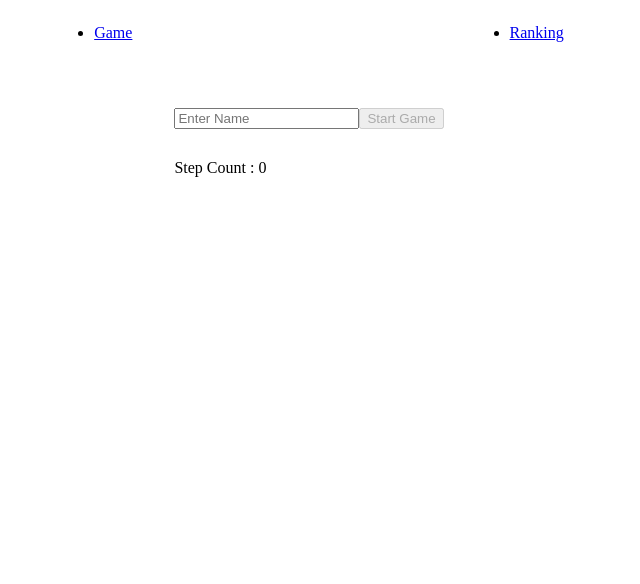
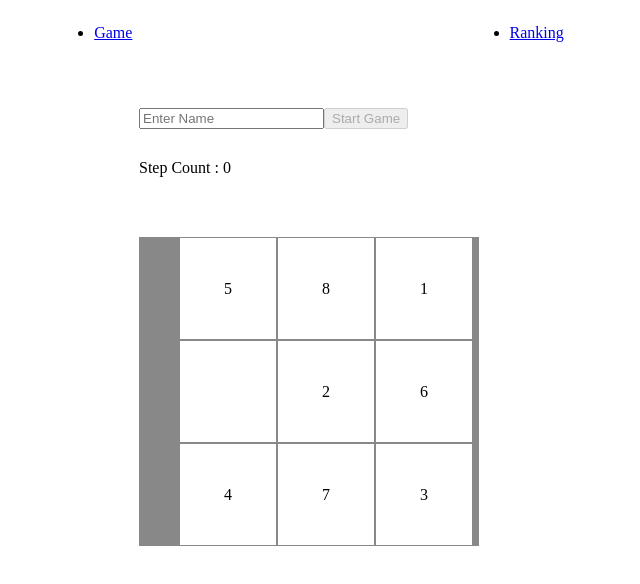
Before and after one commit to maureensayshi/To-do-List, a React app: page / in a window 1280 px wide. Shown: the whole page, without its empty margins (331-971 px from the left). Built offline with nearby package versions, Linux system fonts and the light colour scheme.

Commit message:
finish moving cell with rules

```diff
--- a/src/pages/Game/Game.js
+++ b/src/pages/Game/Game.js
@@ -1,14 +1,25 @@
 import React, {Component} from "react";
 import Form from "./Form.js";
+// import Puzzle from "./Puzzle.js";
 
 export default class Game extends Component {
   constructor(props) {
     super(props);
     this.state = {
-      inputValue:""
+      inputValue:"",
+      cellValue: [1, 2, 3, 4, 5, 6, 7, 8, ""]
     };
     this.handleChange = this.handleChange.bind(this);
     this.handleSubmit = this.handleSubmit.bind(this);
+    this.handleSwitch = this.handleSwitch.bind(this);
+  }
+
+  componentDidMount(){
+    this.initCellValue();
+  }
+  initCellValue(){
+    let cellValue = this.state.cellValue.sort(() => Math.random() - 0.5);
+    this.setState({cellValue: cellValue});
   }
   handleChange(e) {
     e.preventDefault();
@@ -18,6 +29,37 @@ export default class Game extends Component {
   handleSubmit(e){
     e.preventDefault();
     console.log("handle submit");
+  }
+  replaceNum(index, value){
+    let cellValue = this.state.cellValue;
+    cellValue[index] = value;
+    this.setState({cellValue: cellValue});
+  }
+  handleSwitch(i){
+    console.log("click index : " + i);
+    let curNum = this.state.cellValue[i];
+    let leftNum = this.state.cellValue[i -1];
+    let rightNum = this.state.cellValue[i + 1];
+    let topNum = this.state.cellValue[i - 3];
+    let bottomNum = this.state.cellValue[i + 3];
+
+    console.log(curNum, leftNum, rightNum, topNum, bottomNum);
+    if(leftNum === "" && i % 3){
+      this.replaceNum(i - 1, curNum);
+      this.replaceNum(i, "");
+    }
+    else if(rightNum === "" && 2 !== i % 3){
+      this.replaceNum(i + 1, curNum);
+      this.replaceNum(i, "");
+    }
+    else if(topNum === ""){
+      this.replaceNum(i - 3, curNum);
+      this.replaceNum(i, "");
+    }
+    else if(bottomNum === ""){
+      this.replaceNum(i + 3, curNum);
+      this.replaceNum(i, "");
+    }
   }
   render() {
     return (
@@ -31,6 +73,11 @@ export default class Game extends Component {
           <span className="count">Step Count : </span>
           <span>0</span>
         </div>
+        <ul className="board">
+          {this.state.cellValue.map((item, i) => {
+            return <li className="cell" key={i} onClick={() => this.handleSwitch(i)}>{item}</li>;
+          })}
+        </ul>
       </div>
     );
   }
--- /dev/null
+++ b/src/pages/Game/Puzzle.js
@@ -0,0 +1,54 @@
+import React, { Component } from "react";
+import PropTypes from "prop-types";
+
+class Puzzle extends Component{
+  render(){
+    return (
+      <div className="board">
+        <div className="cell" Style="left: 0px; top: 0px;"
+          onClick={(e) => this.props.handleSwitch(e)}>
+          {this.props.cellValue[0]}
+        </div>
+        <div className="cell"  Style="left: 100px; top: 0px;"
+          onClick={(e) => this.props.handleSwitch(e)}>
+          {this.props.cellValue[1]}
+        </div>
+        <div className="cell" Style="left: 200px; top: 0px;"
+          onClick={(e) => this.props.handleSwitch(e)}>
+          {this.props.cellValue[2]}
+        </div>
+        <div className="cell" Style="left: 0px; top: 100px;"
+          onClick={(e) => this.props.handleSwitch(e)}>
+          {this.props.cellValue[3]}
+        </div>
+        <div className="cell" Style="left: 100px; top: 100px;"
+          onClick={(e) => this.props.handleSwitch(e)}>
+          {this.props.cellValue[4]}
+        </div>
+        <div className="cell" Style="left: 200px; top: 100px;"
+          onClick={(e) => this.props.handleSwitch(e)}>
+          {this.props.cellValue[5]}
+        </div>
+        <div className="cell" Style="left: 0px; top: 200px;"
+          onClick={(e) => this.props.handleSwitch(e)}>
+          {this.props.cellValue[6]}
+        </div>
+        <div className="cell" Style="left: 100px; top: 200px;"
+          onClick={(e) => this.props.handleSwitch(e)}>
+          {this.props.cellValue[7]}
+        </div>
+        <div className="cell" Style="left: 200px; top: 200px;"
+          onClick={(e) => this.props.handleSwitch(e)}>
+          {this.props.cellValue[8]}
+        </div>
+      </div>
+    );
+  }
+}
+
+Puzzle.propTypes ={
+  cellValue: PropTypes.array.isRequired,
+  handleSwitch: PropTypes.func.isRequired
+};
+
+export default Puzzle;
--- a/src/style.css
+++ b/src/style.css
@@ -15,3 +15,25 @@
 .bodyDiv>div>div:nth-child(2){
     margin-top: 30px;
 }
+
+.board{
+    /* position: relative; */
+    width: 300px;
+    background-color: #888888;
+    margin-top: 60px;
+    display: flex;
+    flex-wrap: wrap;
+    list-style: none;
+}
+
+.cell{
+    /* position: absolute; */
+    flex: none;
+    width: 96px;
+    line-height: 101px;
+    text-align: center;
+    background-color: #ffffff;
+    border: 1px solid #888888;
+    z-index: 2;
+    cursor: pointer;
+}
```
